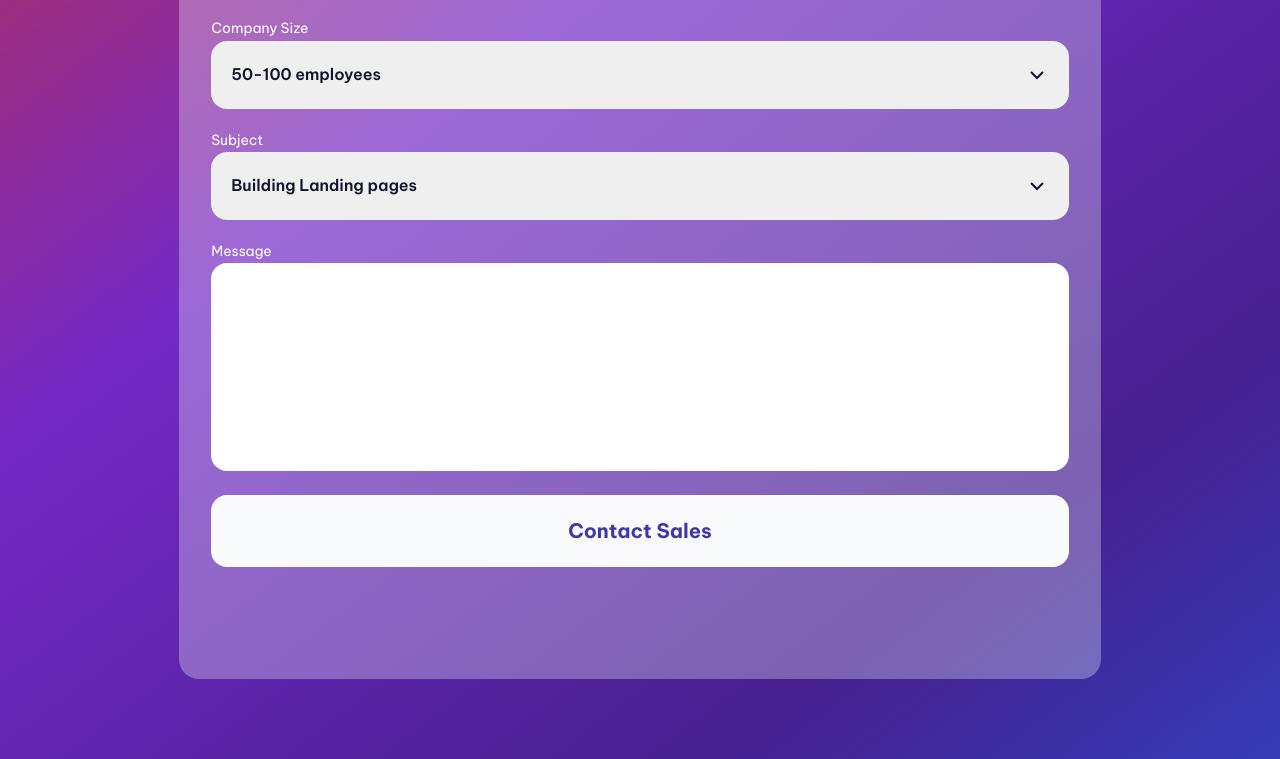
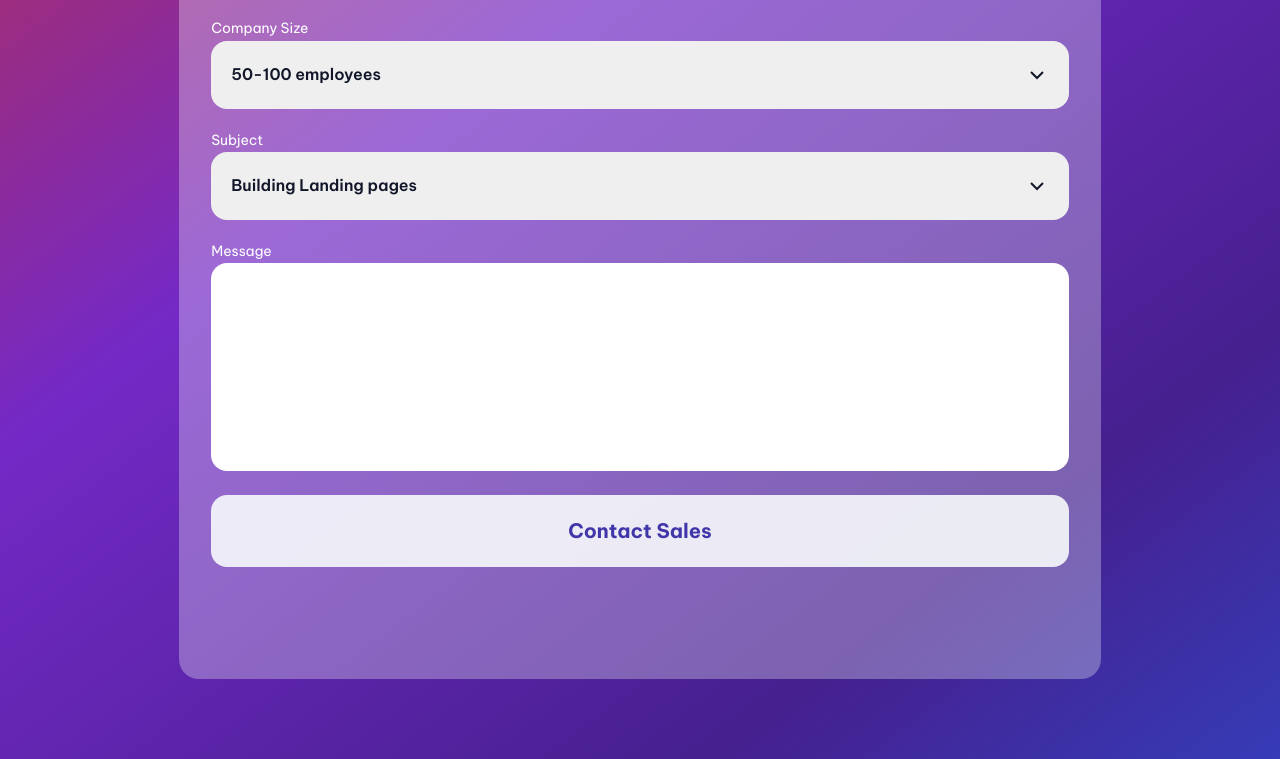
Before and after one commit to h-yoshikawa44/ch-contact-page, a website built with Vite: page index.html in a window 1280 px wide. In both pictures the pointer is over the button "Contact Sales". Shown: the part 600-1359 px from the top of the page. Built offline with nearby package versions, Linux system fonts and the light colour scheme.

Commit message:
feat: ボタンのhover, focus時のスタイル指定(#3)

```diff
--- a/css/style.css
+++ b/css/style.css
@@ -5,6 +5,7 @@
   --black: #111729;
   --light-gray: #cdd5e0;
   --white2: #f8fafc;
+  --white2-rgb: 248 250 252;
   --white: #fff;
   --navy: #4036a9;
 
@@ -13,6 +14,7 @@
   --form-text: var(--black);
   --form-submit-text: var(--navy);
   --form-ele-background: var(--white2);
+  --form-ele-background-rgb: var(--white2-rgb);
   --form-placeholder: var(--light-gray);
 
   /* font */
@@ -169,3 +171,8 @@ a {
   border: none;
   border-radius: 16px;
 }
+
+.form-element__submit:hover,
+.form-element__submit:focus {
+  background-color: rgb(var(--form-ele-background-rgb) / 90%);
+}
```
